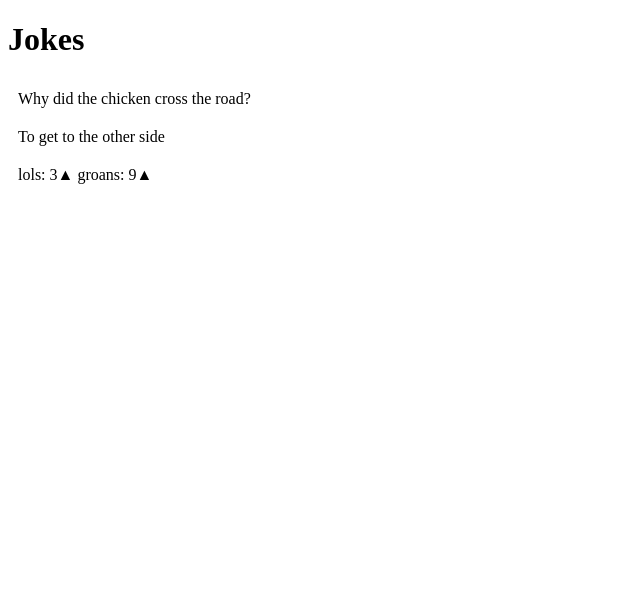
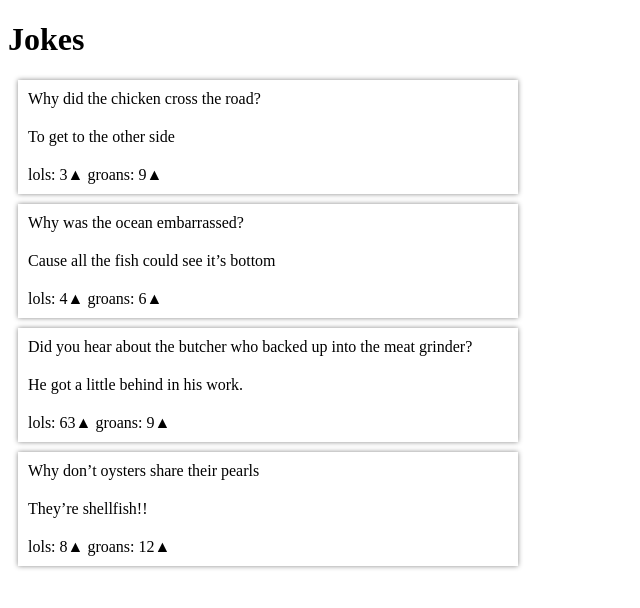
Before and after one commit to Garvice/angular-labs, an Angular app: page / in a window 1280 px wide. Shown: the top 608 px of the page, without its empty margins (0-640 px from the left). Built offline with nearby package versions, Linux system fonts and the light colour scheme.

Commit message:
Master list of Jokes - JokeListComponent

```diff
--- a/joke.ts
+++ b/joke.ts
@@ -6,11 +6,11 @@ import {Vote} from "./vote";
  */
 export class Joke {
     private groanVotes: Vote = new Vote(0);
-    private lolsVotes: Vote = new Vote(0);
+    private lolVotes: Vote = new Vote(0);
 
-    constructor(public setup: string, public punchline: string, lols?: number, groans?: number){
+    constructor(public setup: string, public punchline: string, private lols?: number, private groans?: number){
         if (lols) {
-            this.lolsVotes = new Vote(lols);
+            this.lolVotes = new Vote(lols);
         }
 
         if (groans) {
@@ -18,7 +18,7 @@ export class Joke {
         }
     }
 
-    groans(): number {
+    groanCount(): number {
         return this.groanVotes.voteCount();
     }
 
@@ -26,11 +26,11 @@ export class Joke {
         this.groanVotes.increment();
     }
 
-    lols(): number {
-        return this.lolsVotes.voteCount();
+    lolCount():number {
+        return this.lolVotes.voteCount();
     }
 
     addLol(): void{
-        this.lolsVotes.increment();
+        this.lolVotes.increment();
     }
 }
--- a/src/app/app.component.html
+++ b/src/app/app.component.html
@@ -2,4 +2,4 @@
   {{title}}
 </h1>
 
-<app-joke></app-joke>
+<app-joke-list></app-joke-list>
--- a/src/app/app.module.ts
+++ b/src/app/app.module.ts
@@ -6,12 +6,14 @@ import { HttpModule } from '@angular/http';
 import { AppComponent } from './app.component';
 import { JokeComponent } from './joke/joke.component';
 import { UpVoteComponent } from './up-vote/up-vote.component';
+import { JokeListComponent } from './joke-list/joke-list.component';
 
 @NgModule({
   declarations: [
     AppComponent,
     JokeComponent,
-    UpVoteComponent
+    UpVoteComponent,
+    JokeListComponent
   ],
   imports: [
     BrowserModule,
--- /dev/null
+++ b/src/app/joke-list/joke-list.component.html
@@ -0,0 +1 @@
+<app-joke *ngFor="let joke of jokes" [joke]="joke"></app-joke>
--- /dev/null
+++ b/src/app/joke-list/joke-list.component.ts
@@ -0,0 +1,26 @@
+import {Component, OnInit} from "@angular/core";
+import {Joke} from "../../../joke";
+
+const JOKES: Array<Joke> =
+    [
+        new Joke("Why did the chicken cross the road?","To get to the other side", 3, 9),
+        new Joke("Why was the ocean embarrassed?","Cause all the fish could see it’s bottom", 4, 6),
+        new Joke("Did you hear about the butcher who backed up into the meat grinder?","He got a little behind in his work.", 63, 9),
+        new Joke("Why don’t oysters share their pearls","They’re shellfish!!", 8, 12),
+    ];
+
+
+@Component({
+    selector: 'app-joke-list',
+    templateUrl: 'joke-list.component.html',
+    styleUrls: ['joke-list.component.css']
+})
+export class JokeListComponent implements OnInit {
+    private jokes: Array<Joke> = JOKES;
+
+    constructor() {
+    }
+
+    ngOnInit() {
+    }
+}
--- a/src/app/joke/joke.component.css
+++ b/src/app/joke/joke.component.css
@@ -1,3 +1,10 @@
 div {
   padding: 10px;
 }
+:host {
+  display: flex;
+  flex-direction: column;
+  box-shadow: 0 0 5px #888888;
+  margin: 10px;
+  width: 500px;
+}
--- a/src/app/joke/joke.component.ts
+++ b/src/app/joke/joke.component.ts
@@ -1,7 +1,5 @@
-import {Component, OnInit} from "@angular/core";
+import {Component, OnInit, Input} from "@angular/core";
 import {Joke} from "../../../joke";
-
-const JOKE = new Joke("Why did the chicken cross the road?", "To get to the other side", 3, 9);
 
 @Component({
   selector: 'app-joke',
@@ -14,11 +12,9 @@ export class JokeComponent implements OnInit {
   private lols: number;
   private groans: number;
 
+  @Input() joke: Joke;
+
   constructor() {
-    this.punchline = JOKE.punchline;
-    this.setup = JOKE.setup;
-    this.lols = JOKE.lols();
-    this.groans = JOKE.groans();
   }
 
   incrementGroan(): void {
@@ -30,6 +26,10 @@ export class JokeComponent implements OnInit {
   }
 
   ngOnInit() {
+    this.setup = this.joke.setup;
+    this.punchline = this.joke.punchline;
+    this.lols = this.joke.lolCount();
+    this.groans = this.joke.groanCount();
   }
 
 }
```
Also changed, not shown: src/app/joke-list/joke-list.component.css (added), 1 other file (tests, documents, lock files or other folders).
